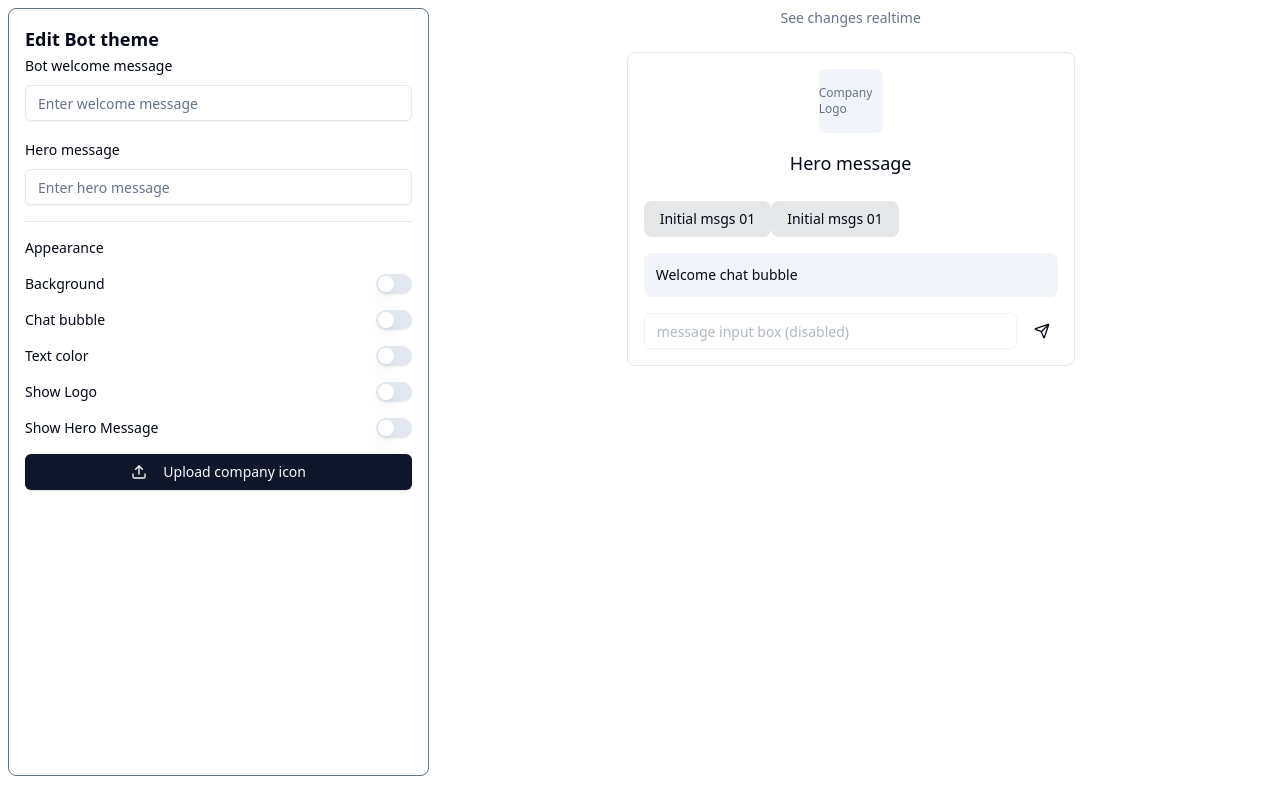
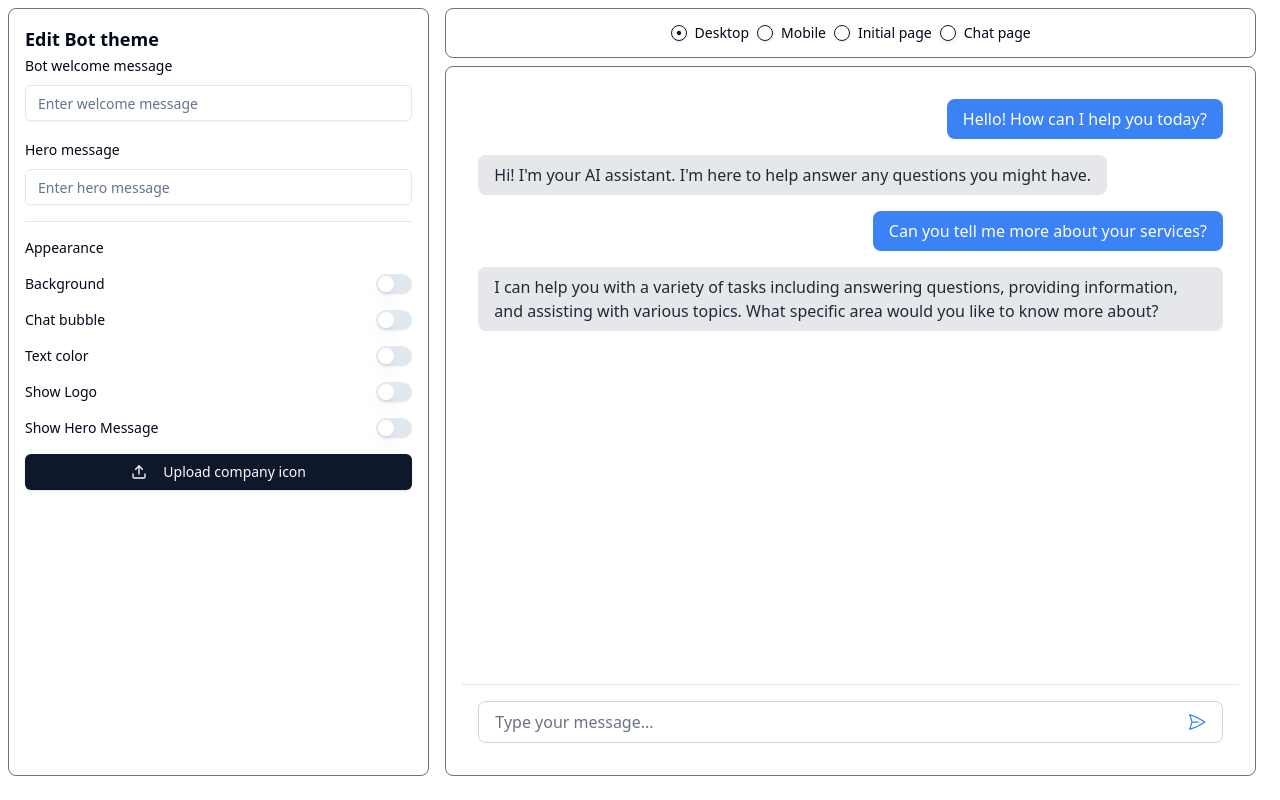
Before and after one commit to ashiqsultan/mocks01, a React (Vite) app: page / in a window 1280 px wide. Built offline with nearby package versions, Linux system fonts and the light colour scheme.

Commit message:
Added chatui sample

```diff
--- a/package.json
+++ b/package.json
@@ -25,6 +25,7 @@
     "@radix-ui/react-dialog": "^1.1.2",
     "@radix-ui/react-icons": "^1.3.0",
     "@radix-ui/react-label": "^2.1.0",
+    "@radix-ui/react-radio-group": "^1.2.1",
     "@radix-ui/react-separator": "^1.1.0",
     "@radix-ui/react-slot": "^1.1.0",
     "@radix-ui/react-switch": "^1.1.1",
--- a/src/components/ChatBuilder.tsx
+++ b/src/components/ChatBuilder.tsx
@@ -2,13 +2,15 @@ import { Button } from '@/components/ui/button';
 import { Input } from '@/components/ui/input';
 import { Label } from '@/components/ui/label';
 import { Switch } from '@/components/ui/switch';
-import { Upload, Send } from 'lucide-react';
+import { Upload } from 'lucide-react';
 import { Separator } from '@/components/ui/separator';
+import { RadioGroup, RadioGroupItem } from '@/components/ui/radio-group';
 
 export default function ChatBuilder() {
   return (
     <div id='chat-builder-container' className='min-h-screen bg-background p-2'>
       <div className='flex min-h-[calc(100vh-2rem)]'>
+        {/* Left Panel */}
         <div className='min-h-full w-1/3 rounded-lg border border-slate-500 p-4'>
           <h2 className='text-lg font-semibold'>Edit Bot theme</h2>
           <div className='space-y-4'>
@@ -59,40 +61,99 @@ export default function ChatBuilder() {
             </Button>
           </div>
         </div>
-        <div className='min-h-full w-2/3'>
-          <div className='mb-6 text-center'>
-            <p className='text-sm text-muted-foreground'>See changes realtime</p>
+        {/* Right Panel */}
+        <div className='flex min-h-full w-2/3 flex-col justify-between space-y-2 px-4'>
+          {/* Top Section */}
+          <div className='rounded-lg border border-slate-500 py-4 text-center'>
+            <div className='flex items-center justify-center space-x-4'>
+              <RadioGroup defaultValue='option-one' className='flex'>
+                <div className='flex items-center space-x-2'>
+                  <RadioGroupItem value='option-one' id='option-one' />
+                  <Label htmlFor='option-one'>Desktop</Label>
+                </div>
+                <div className='flex items-center space-x-2'>
+                  <RadioGroupItem value='option-two' id='option-two' />
+                  <Label htmlFor='option-two'>Mobile</Label>
+                </div>
+                <div className='flex items-center space-x-2'>
+                  <RadioGroupItem value='option-three' id='option-three' />
+                  <Label htmlFor='option-three'>Initial page</Label>
+                </div>
+                <div className='flex items-center space-x-2'>
+                  <RadioGroupItem value='option-four' id='option-four' />
+                  <Label htmlFor='option-four'>Chat page</Label>
+                </div>
+              </RadioGroup>
+            </div>
           </div>
+          {/* Bottom Section */}
+          <div className='flex-grow space-y-4 rounded-lg border border-slate-500 p-4'>
+            {/* Chat Viewer*/}
+            <div className='flex h-full flex-col'>
+              {/* Chat Messages */}
+              <div className='flex-1 space-y-4 overflow-y-auto p-4'>
+                {/* User Message */}
+                <div className='flex items-start justify-end'>
+                  <div className='rounded-lg bg-blue-500 px-4 py-2 text-white'>
+                    <p>Hello! How can I help you today?</p>
+                  </div>
+                </div>
 
-          <div className='mx-auto max-w-md space-y-4 rounded-lg border p-4'>
-            <div className='mb-4 flex justify-center'>
-              <div className='flex h-16 w-16 items-center justify-center rounded-lg bg-muted'>
-                <span className='text-xs text-muted-foreground'>Company Logo</span>
+                {/* Assistant Message */}
+                <div className='flex items-start'>
+                  <div className='rounded-lg bg-gray-200 px-4 py-2 text-gray-800'>
+                    <p>
+                      Hi! I'm your AI assistant. I'm here to help answer any questions you might
+                      have.
+                    </p>
+                  </div>
+                </div>
+
+                {/* User Message */}
+                <div className='flex items-start justify-end'>
+                  <div className='rounded-lg bg-blue-500 px-4 py-2 text-white'>
+                    <p>Can you tell me more about your services?</p>
+                  </div>
+                </div>
+
+                {/* Assistant Message */}
+                <div className='flex items-start'>
+                  <div className='rounded-lg bg-gray-200 px-4 py-2 text-gray-800'>
+                    <p>
+                      I can help you with a variety of tasks including answering questions,
+                      providing information, and assisting with various topics. What specific area
+                      would you like to know more about?
+                    </p>
+                  </div>
+                </div>
               </div>
-            </div>
 
-            <div className='mb-4 text-center'>
-              <p className='text-lg font-medium'>Hero message</p>
-            </div>
-
-            <div className='space-y-2'>
-              <div className='inline-block rounded-lg bg-primary/10 px-4 py-2 text-sm'>
-                Initial msgs 01
+              {/* Message Input */}
+              <div className='border-t p-4'>
+                <div className='relative flex items-center'>
+                  <input
+                    type='text'
+                    placeholder='Type your message...'
+                    className='w-full rounded-lg border border-gray-300 px-4 py-2 pr-12 focus:border-blue-500 focus:outline-none'
+                  />
+                  <button className='absolute right-2 rounded-lg p-2 text-blue-500 hover:bg-gray-100'>
+                    <svg
+                      xmlns='http://www.w3.org/2000/svg'
+                      fill='none'
+                      viewBox='0 0 24 24'
+                      strokeWidth={1.5}
+                      stroke='currentColor'
+                      className='h-5 w-5'
+                    >
+                      <path
+                        strokeLinecap='round'
+                        strokeLinejoin='round'
+                        d='M6 12L3.269 3.126A59.768 59.768 0 0121.485 12 59.77 59.77 0 013.27 20.876L5.999 12zm0 0h7.5'
+                      />
+                    </svg>
+                  </button>
+                </div>
               </div>
-              <div className='inline-block rounded-lg bg-primary/10 px-4 py-2 text-sm'>
-                Initial msgs 01
-              </div>
-            </div>
-
-            <div className='rounded-lg bg-muted p-3'>
-              <p className='text-sm'>Welcome chat bubble</p>
-            </div>
-
-            <div className='flex gap-2'>
-              <Input disabled placeholder='message input box (disabled)' />
-              <Button size='icon' variant='ghost'>
-                <Send className='h-4 w-4' />
-              </Button>
             </div>
           </div>
         </div>
--- /dev/null
+++ b/src/components/ui/radio-group.tsx
@@ -0,0 +1,35 @@
+import * as React from 'react';
+import * as RadioGroupPrimitive from '@radix-ui/react-radio-group';
+import { cn } from '@/lib/utils';
+import { DotFilledIcon } from '@radix-ui/react-icons';
+
+const RadioGroup = React.forwardRef<
+  React.ElementRef<typeof RadioGroupPrimitive.Root>,
+  React.ComponentPropsWithoutRef<typeof RadioGroupPrimitive.Root>
+>(({ className, ...props }, ref) => {
+  return <RadioGroupPrimitive.Root className={cn('grid gap-2', className)} {...props} ref={ref} />;
+});
+RadioGroup.displayName = RadioGroupPrimitive.Root.displayName;
+
+const RadioGroupItem = React.forwardRef<
+  React.ElementRef<typeof RadioGroupPrimitive.Item>,
+  React.ComponentPropsWithoutRef<typeof RadioGroupPrimitive.Item>
+>(({ className, ...props }, ref) => {
+  return (
+    <RadioGroupPrimitive.Item
+      ref={ref}
+      className={cn(
+        'aspect-square h-4 w-4 rounded-full border border-primary text-primary shadow focus:outline-none focus-visible:ring-1 focus-visible:ring-ring disabled:cursor-not-allowed disabled:opacity-50',
+        className,
+      )}
+      {...props}
+    >
+      <RadioGroupPrimitive.Indicator className='flex items-center justify-center'>
+        <DotFilledIcon className='h-3.5 w-3.5 fill-primary' />
+      </RadioGroupPrimitive.Indicator>
+    </RadioGroupPrimitive.Item>
+  );
+});
+RadioGroupItem.displayName = RadioGroupPrimitive.Item.displayName;
+
+export { RadioGroup, RadioGroupItem };
```
Also changed, not shown: 1 other file (tests, documents, lock files or other folders).
